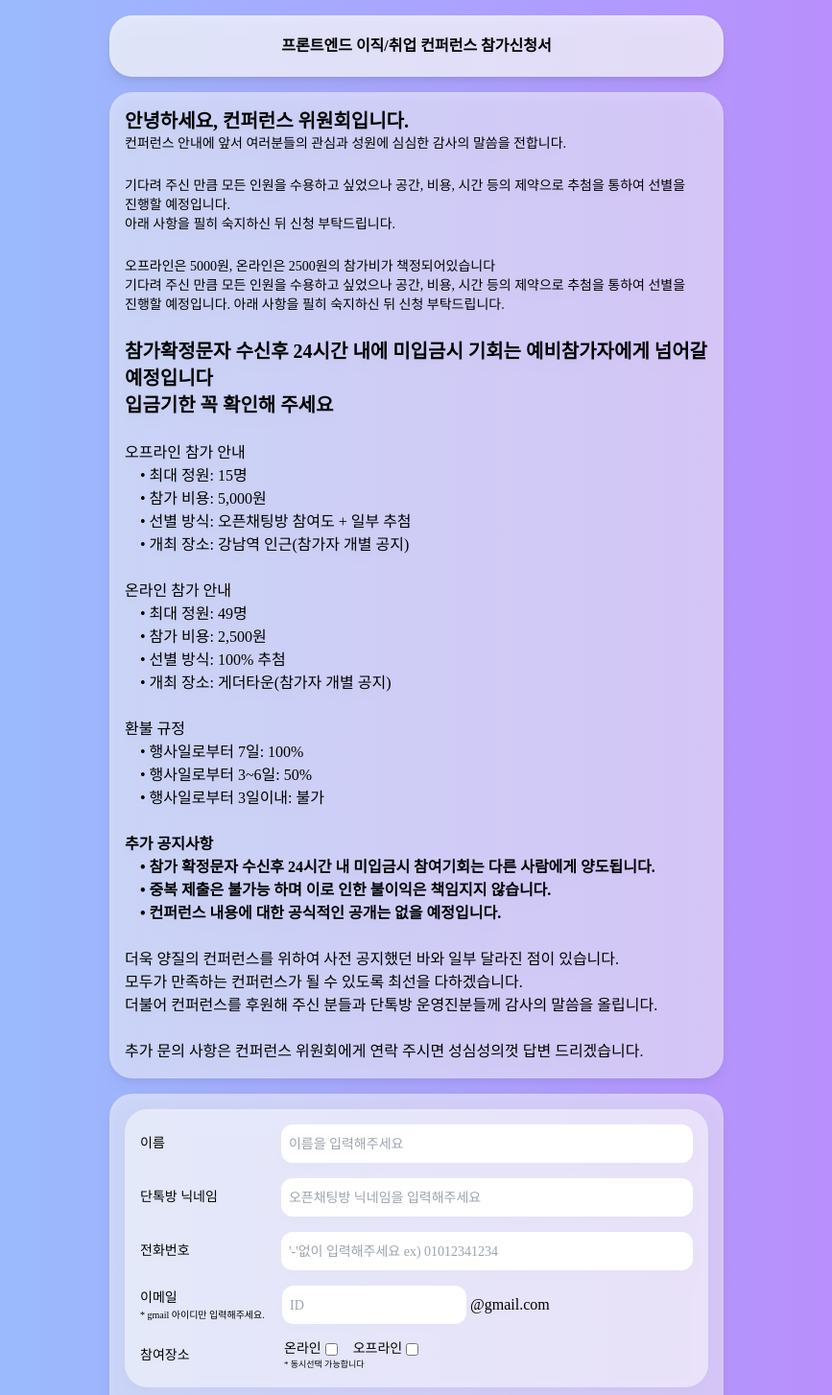
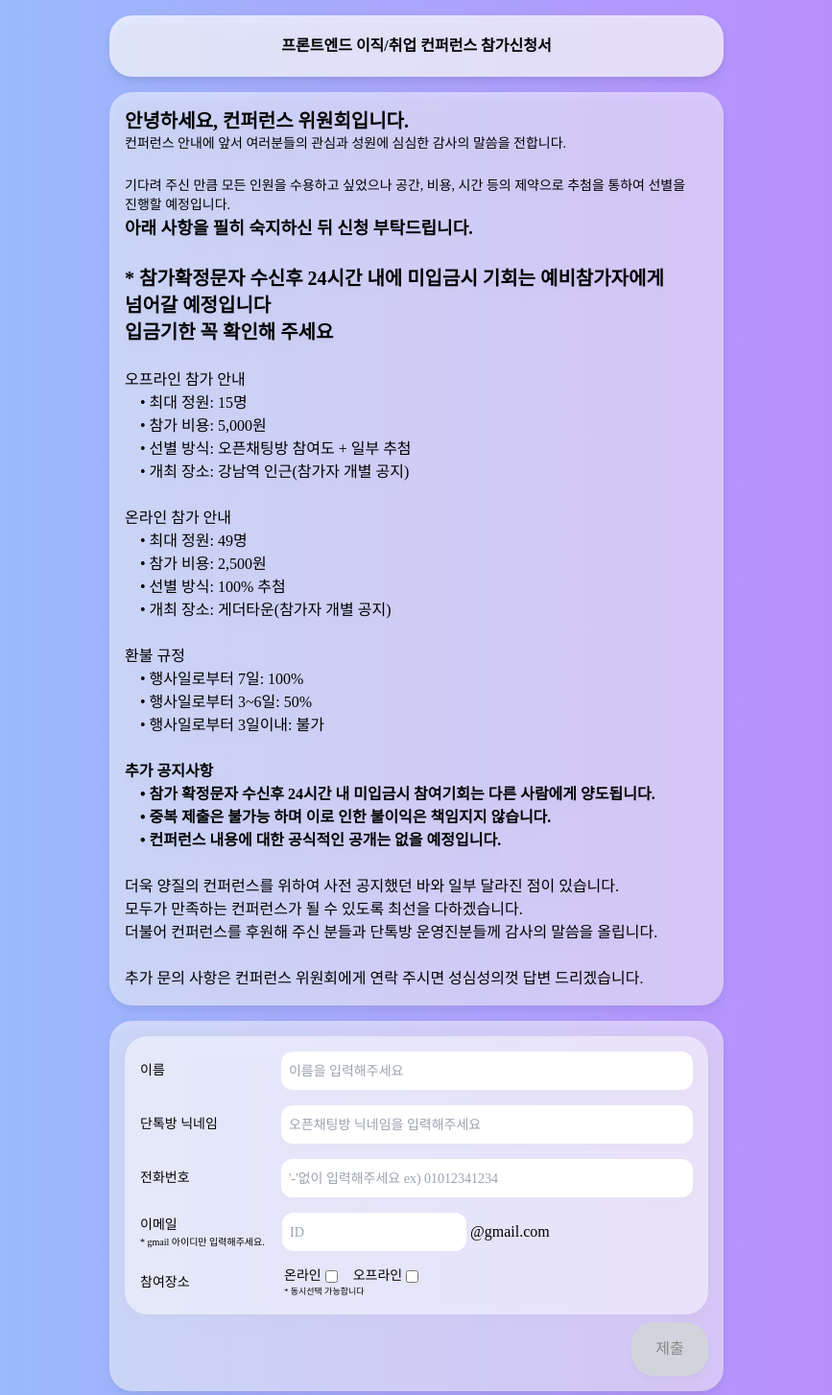
Before and after one commit to sh-oon/sulmoon_origin, a Vue app: page /main in a window 1280 px wide. Shown: the top 1454 px of the page at 96% size, without its empty margins (206-1073 px from the left). Built offline with nearby package versions, Linux system fonts and the light colour scheme; a web font is replaced by a local one; what vue-sweetalert2 would draw is missing.

Commit message:
버튼 막기

```diff
--- a/src/layout/Notice.vue
+++ b/src/layout/Notice.vue
@@ -5,12 +5,9 @@
       <span class="text-sm flex">컨퍼런스 안내에 앞서 여러분들의 관심과 성원에 심심한 감사의 말씀을 전합니다.</span>
       <br>
       <span class="text-sm flex">기다려 주신 만큼 모든 인원을 수용하고 싶었으나 공간, 비용, 시간 등의 제약으로 추첨을 통하여 선별을 진행할 예정입니다. </span>
-      <span class="text-sm flex">아래 사항을 필히 숙지하신 뒤 신청 부탁드립니다.</span>
+      <span class="text-lg flex font-bold">아래 사항을 필히 숙지하신 뒤 신청 부탁드립니다.</span>
       <br>
-      <span class="text-sm flex">오프라인은 5000원, 온라인은 2500원의 참가비가 책정되어있습니다</span>
-      <span class="text-sm flex">기다려 주신 만큼 모든 인원을 수용하고 싶었으나 공간, 비용, 시간 등의 제약으로 추첨을 통하여 선별을 진행할 예정입니다. 아래 사항을 필히 숙지하신 뒤 신청 부탁드립니다.</span>
-      <br>
-      <span class="font-bold text-xl">참가확정문자 수신후 24시간 내에 미입금시 기회는 예비참가자에게 넘어갈 예정입니다</span>
+      <span class="font-bold text-xl">* 참가확정문자 수신후 24시간 내에 미입금시 기회는 예비참가자에게 넘어갈 예정입니다</span>
       <span class="font-bold text-xl">입금기한 꼭 확인해 주세요</span>
       <br>
       <span>오프라인 참가 안내</span>
--- a/src/layout/Sulmoon.vue
+++ b/src/layout/Sulmoon.vue
@@ -11,7 +11,7 @@
           class="placeholder:text-sm"
           placeholder="이름을 입력해주세요"
           v-model="param.name"
-          @change="searchChangeFunc($event)"
+          @change="searchChangeFunc"
         />
       </label>
       <label for="nickname">
@@ -22,7 +22,7 @@
           class="placeholder:text-sm"
           placeholder="오픈채팅방 닉네임을 입력해주세요"
           v-model="param.nickname"
-          @change="searchChangeFunc($event)"
+          @change="searchChangeFunc"
         />
       </label>
       <label for="phone">
@@ -34,7 +34,7 @@
           class="placeholder:text-sm"
           placeholder="'-'없이 입력해주세요 ex) 01012341234"
           v-model="param.phone"
-          @change="searchChangeFunc($event)"
+          @change="searchChangeFunc"
         />
       </label>
       <label for="email">
@@ -48,7 +48,7 @@
           class="placeholder:text-sm email !w-1/3"
           placeholder="ID"
           v-model="param.email"
-          @change="searchChangeFunc($event)"
+          @change="searchChangeFunc"
         />
         <span>@gmail.com</span>
       </label>
@@ -64,7 +64,7 @@
                 name="location"
                 id="online"
                 v-model="param.location.online"
-                @change="searchChangeFunc($event)"
+                @change="searchChangeFunc"
               />
             </label>
             <label>
@@ -75,7 +75,7 @@
                 name="location"
                 id="offline"
                 v-model="param.location.offline"
-                @change="searchChangeFunc($event)"
+                @change="searchChangeFunc"
               />
             </label>
           </div>
@@ -83,7 +83,7 @@
         </div>
       </div>
     </form>
-    <button class="content disabled !w-20" ref="submit" @click="handleSubmit">
+    <button class="content !w-20" :class="{'disabled': submit}" :disabled="submit" @click="handleSubmit">
       제출
     </button>
   </div>
@@ -105,9 +105,9 @@ const param = reactive({
     offline: false,
   },
 });
-const submit = ref(null)
+const submit = ref(true)
 
-const searchChangeFunc = (e) =>{
+const searchChangeFunc = () =>{
   const disabled = (()=>{
     if(param.name === "") return true;
     if(param.nickname === "") return true;
@@ -116,13 +116,13 @@ const searchChangeFunc = (e) =>{
     if(!param.location.online && !param.location.offline) return true;
     return false;
   })()
-  console.log(disabled)
-  submit.value.disabled = disabled;
+  submit.value = disabled;
 }
 
 
 const handleSubmit = throttle( async () => {
-  submit.value.disabled = true;
+  console.log(submit.value)
+  submit.value = true
   const deadLine = new Date("2022-07-6T23:59:59").valueOf();
   const today = new Date();
   if (deadLine < today.valueOf()) {
@@ -153,6 +153,7 @@ const handleSubmit = throttle( async () => {
     }).then(() => {
       searchChangeFunc();
     });
+    submit.value = false
   }catch(e){
       Swal.fire({
         title: `신청이 되지 않았습니다.\n지속된다면 컨퍼런스 운영진에게 연락주세요.`,
@@ -172,4 +173,8 @@ label {
 input[type="text"] {
   @apply p-2 w-9/12 rounded-xl;
 }
+
+.disabled {
+  @apply text-[#888888] bg-gray-300
+}
 </style>
```
